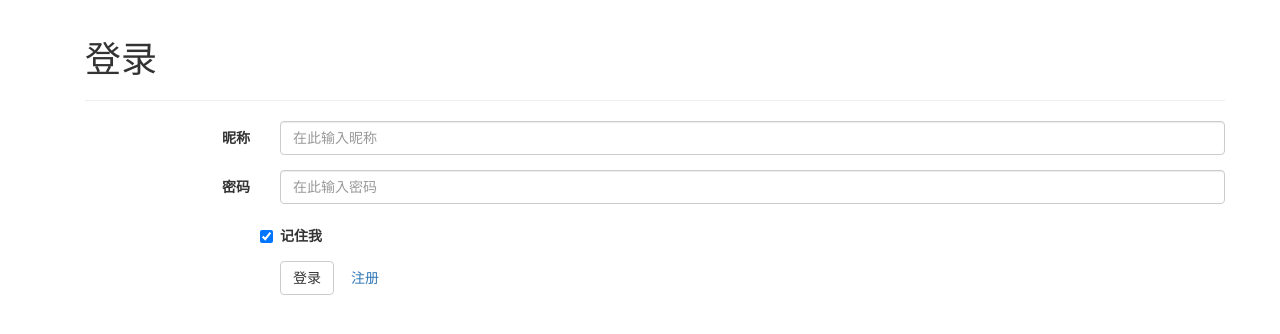
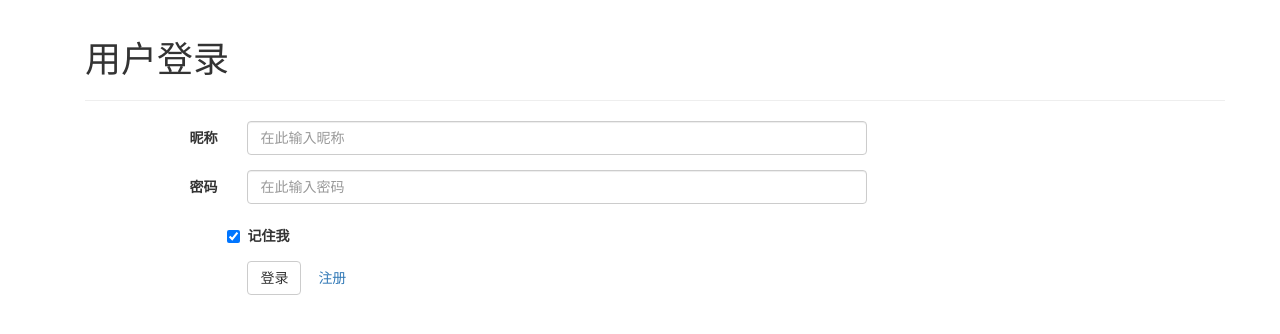
Before and after one commit to lijingchn/microblog, a Flask app: page /login in a window 1280 px wide. Shown: the part 52-386 px from the top of the page. Run offline with Flask 2, Linux system fonts and the light colour scheme; parts of the project's set-up code (start-up, migrations or seed data) failed here and were passed over; some libraries are stand-ins or nearby versions.

Commit message:
login format

```diff
--- a/app/templates/login.html
+++ b/app/templates/login.html
@@ -3,15 +3,15 @@
 <meta charset="utf-8">
 {% block page_content %}
 <div class="container">
-<h1>登录</h1>
+<h1>用户登录</h1>
 <hr>
 <div class="row">
-<div class="col-md-12">
+<div class="col-md-10">
 <form class="form-horizontal" role="form" action="" method="post" name="login">
     {{form.hidden_tag()}}
     <div class="form-group">
         <label for="inputEmail1" class="col-lg-2 control-label">昵称</label>
-        <div class="col-lg-10">
+        <div class="col-lg-8">
         {{form.nickname(class="form-control", placeholder="在此输入昵称")}}
         {% for error in form.errors.nickname %}
         <div class="alert alert-info">
@@ -23,7 +23,7 @@
     </div>
     <div class="form-group">
         <label for="inputPassword1" class="col-lg-2 control-label">密码</label>
-        <div class="col-lg-10">
+        <div class="col-lg-8">
         {{form.password(class="form-control", placeholder="在此输入密码")}}
         {% for error in form.errors.password %}
         <div class="alert alert-info">
```
Also changed, not shown: 1 other file.
